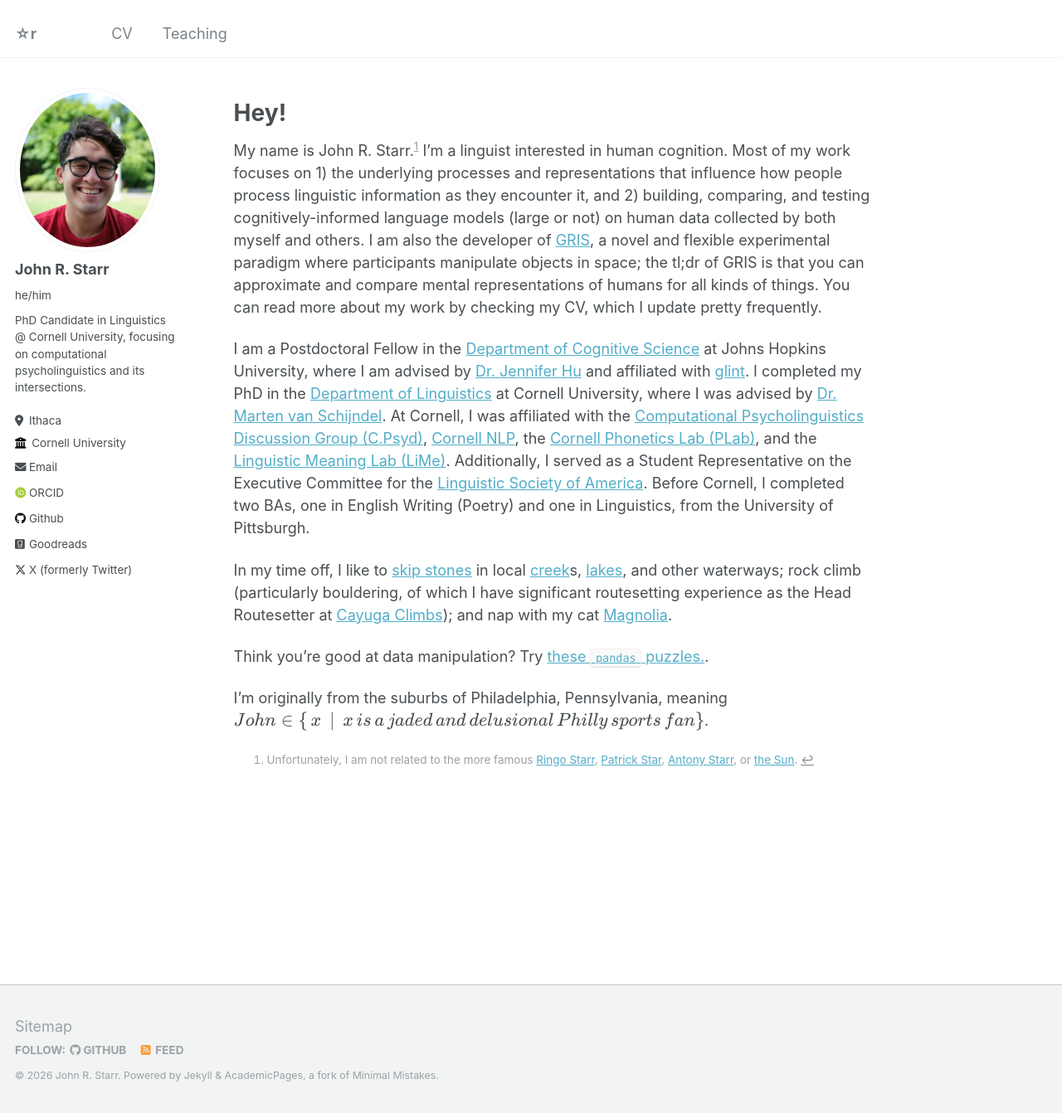
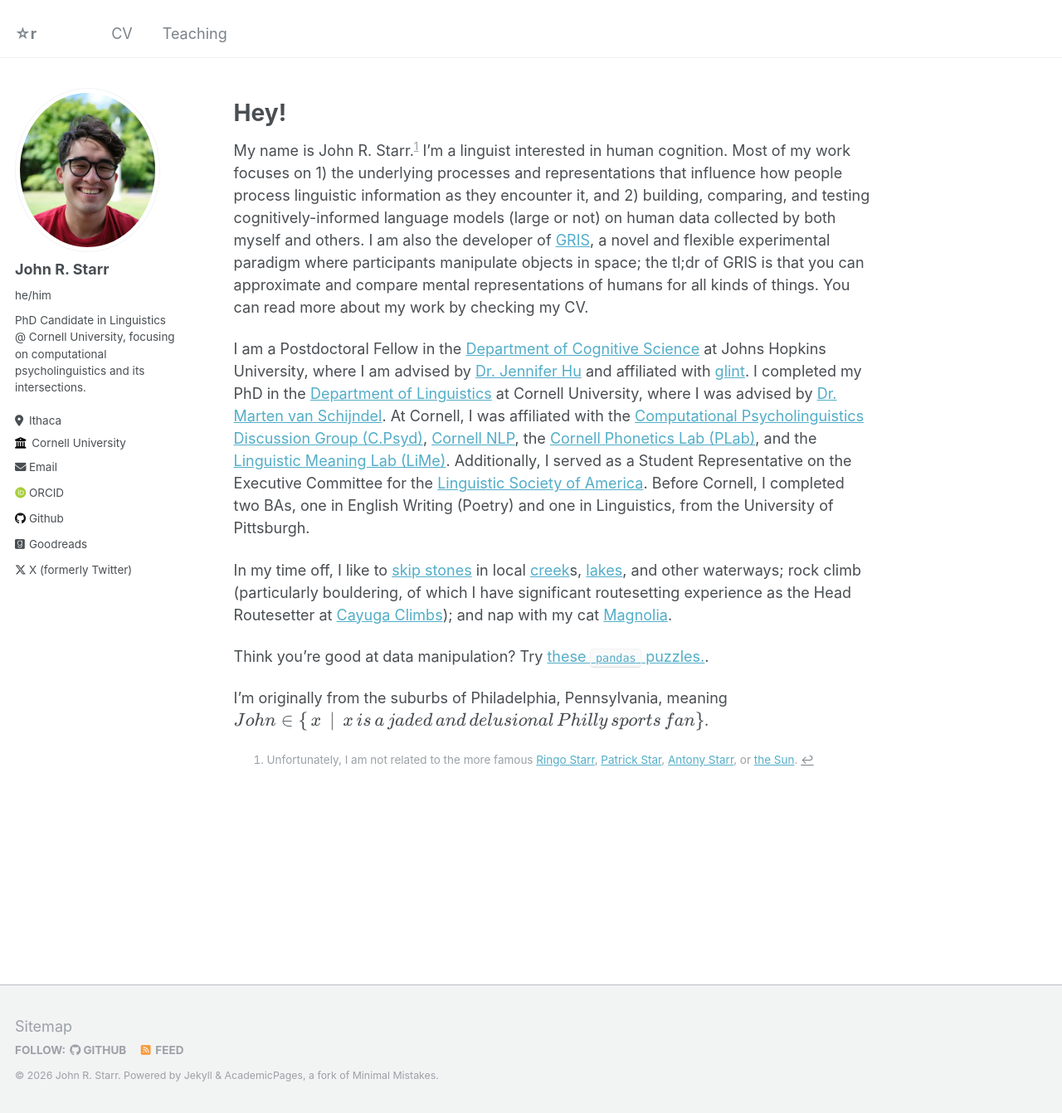
Before and after one commit to johnstarr-ling/johnstarr-ling.github.io, a Jekyll site: the page built from _pages/about.md, in a window 1280 px wide and 1342 px high. Shown: the whole window at 83% size. Built offline with Jekyll 4.4.1, drawn with Linux system fonts in a browser that asks for light colours; some web fonts are replaced.

Commit message:
update: shortening about

```diff
--- a/_pages/about.md
+++ b/_pages/about.md
@@ -10,7 +10,7 @@ redirect_from:
 
 Hey!
 ======
-My name is John R. Starr.[^1] I'm a linguist interested in human cognition. Most of my work focuses on 1) the underlying processes and representations that influence how people process linguistic information as they encounter it, and 2) building, comparing, and testing cognitively-informed language models (large or not) on human data collected by both myself and others. I am also the developer of [GRIS](https://github.com/johnstarr-ling/gris-toolkit), a novel and flexible experimental paradigm where participants manipulate objects in space; the tl;dr of GRIS is that you can approximate and compare mental representations of humans for all kinds of things. You can read more about my work by checking my CV, which I update pretty frequently.
+My name is John R. Starr.[^1] I'm a linguist interested in human cognition. Most of my work focuses on 1) the underlying processes and representations that influence how people process linguistic information as they encounter it, and 2) building, comparing, and testing cognitively-informed language models (large or not) on human data collected by both myself and others. I am also the developer of [GRIS](https://github.com/johnstarr-ling/gris-toolkit), a novel and flexible experimental paradigm where participants manipulate objects in space; the tl;dr of GRIS is that you can approximate and compare mental representations of humans for all kinds of things. You can read more about my work by checking my CV.
 
 I am a Postdoctoral Fellow in the [Department of Cognitive Science](https://cogsci.jhu.edu/) at Johns Hopkins University, where I am advised by [Dr. Jennifer Hu](https://jennhu.github.io/) and affiliated with [glint](https://www.glintlab.org/about/). I completed my PhD in the [Department of Linguistics](https://linguistics.cornell.edu/) at Cornell University, where I was advised by [Dr. Marten van Schijndel](https://vansky.github.io/). At Cornell, I was affiliated with the [Computational Psycholinguistics Discussion Group (C.Psyd)](https://c-psyd.github.io/), [Cornell NLP](https://nlp.cornell.edu/), the [Cornell Phonetics Lab (PLab)](https://conf.ling.cornell.edu/), and the [Linguistic Meaning Lab (LiMe)](https://lime-lab-cornell.github.io/). Additionally, I served as a Student Representative on the Executive Committee for the [Linguistic Society of America](https://www.lsadc.org/). Before Cornell, I completed two BAs, one in English Writing (Poetry) and one in Linguistics, from the University of Pittsburgh.
 
```
